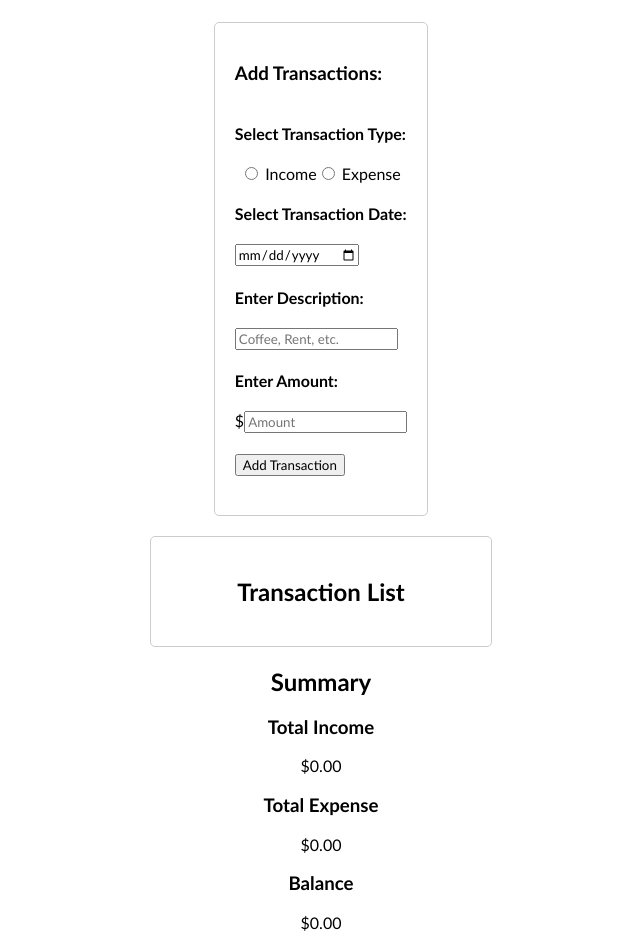
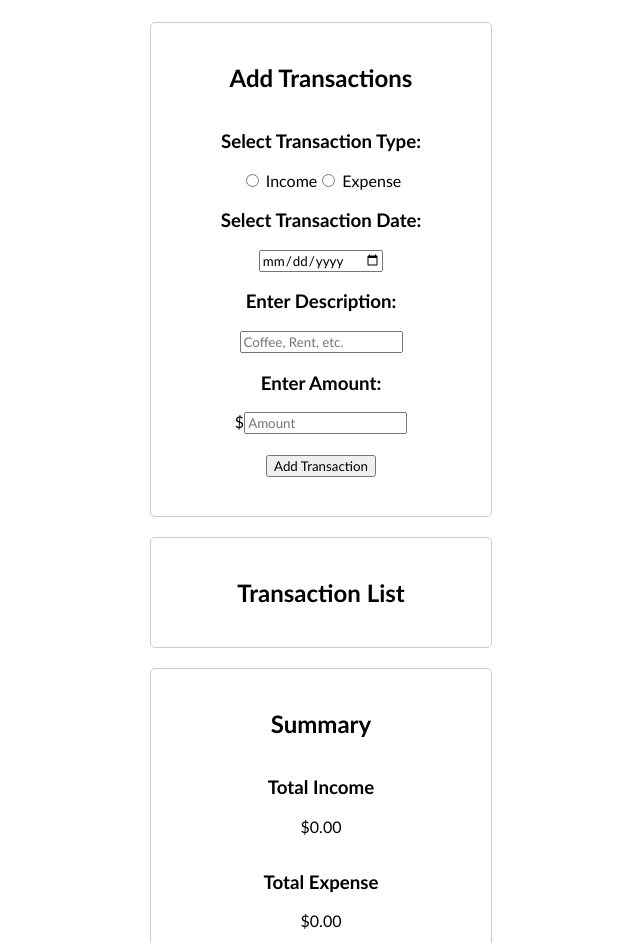
Before and after one commit to arendunn/quantro-finance-dashboard, a React (Create React App) app: page / in a window 1280 px wide. Shown: the part 109-1052 px from the top of the page, without its empty margins (319-959 px from the left). Built offline with nearby package versions, Linux system fonts and the light colour scheme.

Commit message:
All three main components are now working

```diff
--- a/public/index.html
+++ b/public/index.html
@@ -7,13 +7,12 @@
     <meta property="og:description" content="A comprehensive finance dashboard for your tracking needs" />
     <meta property="og:image" content="/assets/images/quantro.png" />
 
-
     <title>Quantro Finance Dashboard</title>
 
-    <link rel="apple-touch-icon" sizes="180x180" href="assets/apple-touch-icon.png">
-    <link rel="icon" type="image/png" sizes="32x32" href="assets/favicon_io/favicon-32x32.png">
-    <link rel="icon" type="image/png" sizes="16x16" href="assets/favicon_io/favicon-16x16.png">
-    <link rel="manifest" href="assets/site.webmanifest">
+    <link rel="apple-touch-icon" sizes="180x180" href="/assets/apple-touch-icon.png">
+    <link rel="icon" type="image/png" sizes="32x32" href="/assets/favicon_io/favicon-32x32.png">
+    <link rel="icon" type="image/png" sizes="16x16" href="/assets/favicon_io/favicon-16x16.png">
+    <link rel="manifest" href="/assets/site.webmanifest">
   </head>
   <body>
     <div id="root"></div>
--- a/src/App.js
+++ b/src/App.js
@@ -14,6 +14,9 @@ const App = () => {
         <TransactionList/>
         <Summary/>
       </div>
+      <footer style={{ marginTop: '20px', textAlign: 'center' }}>
+        <p> &copy; 2023 Quantro. All rights reserved.</p>
+      </footer>
     </FinanceProvider>
   )
 }
--- a/src/components/Summary.jsx
+++ b/src/components/Summary.jsx
@@ -4,16 +4,27 @@ import { FinanceContext } from "../context/FinanceContext";
 const Summary = () => {
     const { transactions } = useContext(FinanceContext);
 
+    const formStyle = {
+        display: 'flex',
+        flexDirection: 'column',
+        alignItems: 'center',
+        padding: '20px',
+        border: '1px solid #ccc',
+        borderRadius: '5px',
+        width: '300px',
+    };
+
     const totalIncome = transactions
-        .filter((transaction) => transaction.type === "income")
-        .reduce((acc, transaction) => acc + transaction.amount, 0);
+        .reduce((acc, transaction) =>
+        transaction.transactionType === 'income' ? acc + transaction.amount : acc, 0);
       const totalExpense = transactions
-        .filter((transaction) => transaction.type === "expense")
-        .reduce((acc, transaction) => acc + transaction.amount, 0);
+        .reduce((acc, transaction) =>
+        transaction.transactionType === 'expense' ? acc + transaction.amount : acc, 0);
     const balance = totalIncome - totalExpense;
 
     return (
-        <div className="summary">
+        <div style={{display: 'flex', justifyContent: 'center', marginTop: '20px'}}>
+            <div style={formStyle}>
                 <h2>Summary</h2>
                 <div className="summary-item">
                     <h3>Total Income</h3>
@@ -28,6 +39,7 @@ const Summary = () => {
                     <p>${balance.toFixed(2)}</p>
                 </div>
             </div>
+        </div>
     );
 };
 
--- a/src/components/TransactionForm.jsx
+++ b/src/components/TransactionForm.jsx
@@ -22,18 +22,19 @@ const TransactionForm = () => {
   const formStyle = {
     display: 'flex',
     flexDirection: 'column',
-    alignItems: 'start',
+    alignItems: 'center',
     padding: '20px',
     border: '1px solid #ccc',
     borderRadius: '5px',
+    width: '300px',
   };
 
   return (
     <div style={{display: 'flex', justifyContent: 'center', marginTop: '20px'}}>
       <form onSubmit={handleSubmit} style={formStyle}>
-        <h3>Add Transactions:</h3>
+        <h2>Add Transactions</h2>
         <div className="transaction-type">
-          <h4>Select Transaction Type:</h4>
+          <h3>Select Transaction Type:</h3>
           <input
             type="radio"
             value="income"
@@ -47,14 +48,14 @@ const TransactionForm = () => {
             onChange={(e) => setTransactionType(e.target.value)}
           /> Expense
         </div>
-        <h4>Select Transaction Date: </h4>
+        <h3>Select Transaction Date: </h3>
           <input
             type="date"
             value={transactionDate}
             onChange={(e) => setTransactionDate(e.target.value)}
             required
           />
-        <h4>Enter Description: </h4>
+        <h3>Enter Description: </h3>
         <input
           type="text"
           placeholder="Coffee, Rent, etc."
@@ -62,7 +63,7 @@ const TransactionForm = () => {
           onChange={(e) => setDescription(e.target.value)}
           required
         />
-        <h4>Enter Amount: </h4>
+        <h3>Enter Amount: </h3>
         <span>$
           <input
             type="number"
```
Lines whose indentation alone changed are shown as unchanged.
